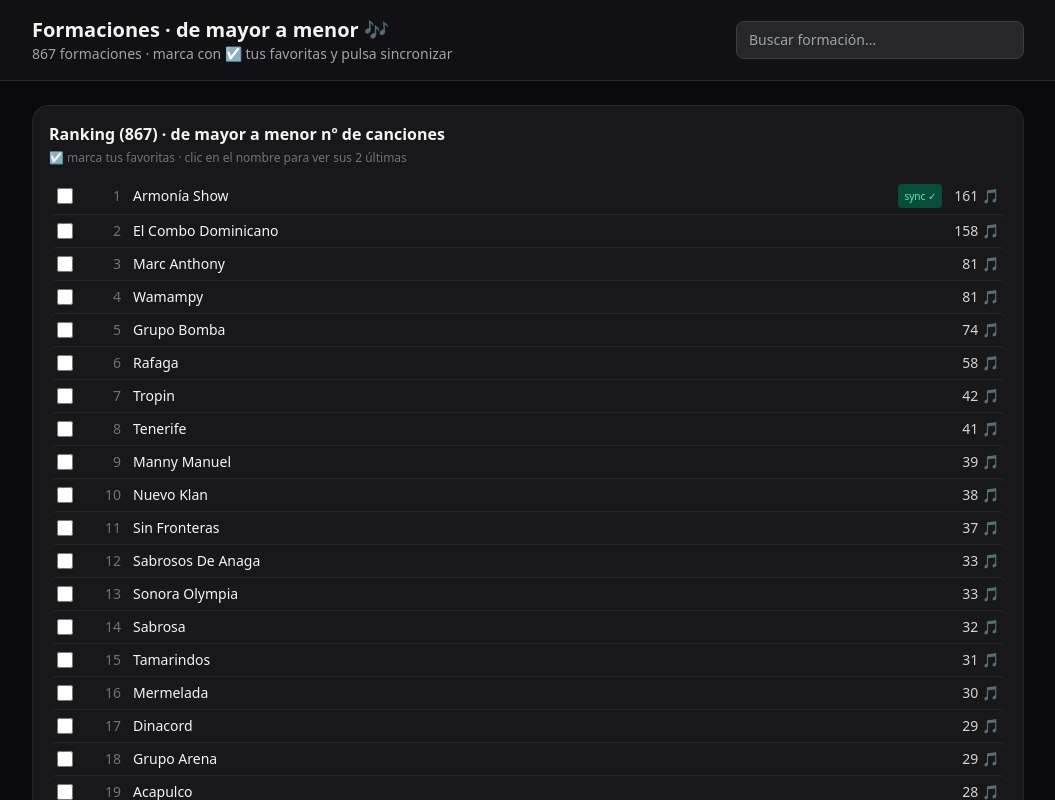
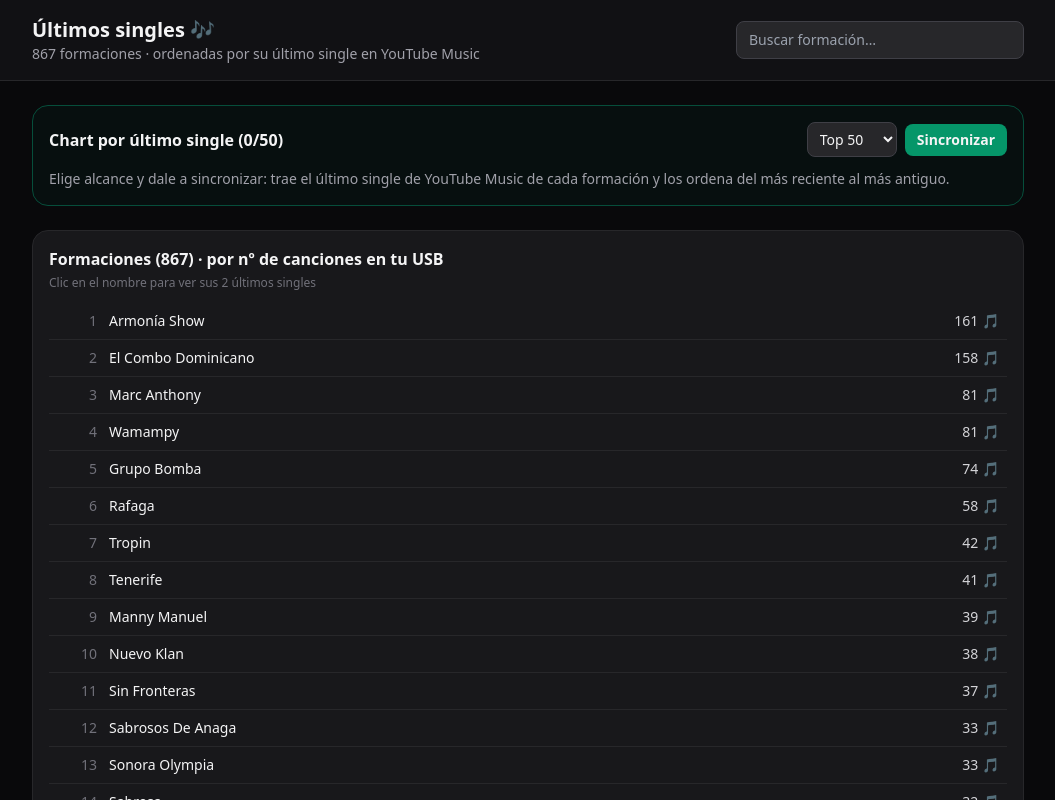
Before and after one commit to AngelTrujilloMarrero/ultima-cancion-ytmusic, a React (Vite) app: page / in a window 1280 px wide. Shown: the top 800 px of the page, without its empty margins (112-1167 px from the left). Built offline with nearby package versions, Linux system fonts and the light colour scheme.

Commit message:
Chart por ultimo single: scopes Top50/100/200/Todos, cache localStorage, orden fecha desc

```diff
--- a/src/App.jsx
+++ b/src/App.jsx
@@ -1,7 +1,7 @@
 import { useEffect, useMemo, useState } from 'react'
 import QueuePlayer from './QueuePlayer.jsx'
 
-const SEL_KEY = 'ytm-selected-v1'
+const BOARD_KEY = 'ytm-board-v1'
 
 async function pool(items, n, fn) {
   let i = 0
@@ -12,6 +12,14 @@
     }
   })
   await Promise.all(workers)
+}
+
+function ageText(at) {
+  if (!at) return ''
+  const h = (Date.now() - at) / 3600000
+  if (h < 1) return 'hace unos minutos'
+  if (h < 24) return `hace ${Math.floor(h)} h`
+  return `hace ${Math.floor(h / 24)} d`
 }
 
 function SongLinks({ v }) {
@@ -27,18 +35,18 @@
   const [artists, setArtists] = useState([])
   const [loading, setLoading] = useState(true)
   const [q, setQ] = useState('')
-  const [selected, setSelected] = useState(() => {
+  const [scope, setScope] = useState(50)
+  const [single, setSingle] = useState(null) // { artist, data, syncing }
+  const [playing, setPlaying] = useState(null)
+  const [board, setBoard] = useState(() => {
     try {
-      return new Set(JSON.parse(localStorage.getItem(SEL_KEY) ?? '[]'))
+      return JSON.parse(localStorage.getItem(BOARD_KEY) ?? '{}')
     } catch {
-      return new Set()
+      return {}
     }
   })
-  const [single, setSingle] = useState(null) // { artist, data, syncing }
-  const [playing, setPlaying] = useState(null)
-  const [board, setBoard] = useState({}) // normalized -> respuesta /api/artist
   const [prog, setProg] = useState({ running: false, done: 0, total: 0 })
-  const [queue, setQueue] = useState([]) // [{videoId,title,artist,publishedAt,urlMusic,...}]
+  const [queue, setQueue] = useState([])
   const [qi, setQi] = useState(0)
 
   useEffect(() => {
@@ -50,23 +58,18 @@
   }, [])
 
   useEffect(() => {
-    localStorage.setItem(SEL_KEY, JSON.stringify([...selected]))
-  }, [selected])
+    try {
+      localStorage.setItem(BOARD_KEY, JSON.stringify(board))
+    } catch {
+      // caché llena: se sigue en memoria
+    }
+  }, [board])
 
   const filtered = useMemo(() => {
     const needle = q.trim().toLowerCase()
     if (!needle) return artists
     return artists.filter((a) => a.name.toLowerCase().includes(needle))
   }, [artists, q])
-
-  function toggle(norm) {
-    setSelected((prev) => {
-      const next = new Set(prev)
-      if (next.has(norm)) next.delete(norm)
-      else next.add(norm)
-      return next
-    })
-  }
 
   async function fetchOne(a) {
     const r = await fetch(`/api/artist?name=${encodeURIComponent(a.name)}`)
@@ -77,51 +80,51 @@
     setSingle({ artist: a, data: null, syncing: true })
     setPlaying(null)
     try {
-      setSingle({ artist: a, data: await fetchOne(a), syncing: false })
+      const data = await fetchOne(a)
+      setSingle({ artist: a, data, syncing: false })
+      setBoard((prev) => ({ ...prev, [a.normalized]: { data, at: Date.now() } }))
     } catch {
       setSingle({ artist: a, data: { error: 'Fallo de red' }, syncing: false })
     }
   }
 
-  async function syncBoard(force = false) {
-    const targets = artists.filter((a) => selected.has(a.normalized))
+  async function syncChart(force = false) {
+    const targets = artists.slice(0, scope)
     const pending = force ? targets : targets.filter((a) => !board[a.normalized])
     if (!pending.length) return
     setProg({ running: true, done: 0, total: pending.length })
     await pool(pending, 4, async (a) => {
       try {
         const data = await fetchOne(a)
-        setBoard((prev) => ({ ...prev, [a.normalized]: data }))
+        setBoard((prev) => ({ ...prev, [a.normalized]: { data, at: Date.now() } }))
       } catch {
-        setBoard((prev) => ({ ...prev, [a.normalized]: { name: a.name, error: 'Fallo de red' } }))
+        setBoard((prev) => ({ ...prev, [a.normalized]: { data: { name: a.name, error: 'Fallo de red' }, at: Date.now() } }))
       }
       setProg((p) => ({ ...p, done: p.done + 1 }))
     })
     setProg((p) => ({ ...p, running: false }))
   }
 
-  const { ranked, missing } = useMemo(() => {
+  // Chart: artistas ordenados por FECHA de su último single (reciente → antiguo)
+  const { chart, missing, syncedInScope } = useMemo(() => {
+    const inScope = artists.slice(0, scope)
     const ok = []
     const missing = []
-    for (const a of artists) {
-      if (!selected.has(a.normalized)) continue
-      const d = board[a.normalized]
-      if (!d) continue
-      if (d.latest?.length) ok.push({ artist: a, data: d })
-      else missing.push({ artist: a, data: d })
+    let synced = 0
+    for (const a of inScope) {
+      const hit = board[a.normalized]
+      if (!hit) continue
+      synced++
+      if (hit.data?.latest?.length) ok.push({ artist: a, data: hit.data, at: hit.at })
+      else missing.push({ artist: a, data: hit.data })
     }
     ok.sort((x, y) => new Date(y.data.latest[0].publishedAt) - new Date(x.data.latest[0].publishedAt))
-    return { ranked: ok, missing }
-  }, [artists, selected, board])
-
-  const syncedCount = useMemo(
-    () => artists.filter((a) => selected.has(a.normalized) && board[a.normalized]).length,
-    [artists, selected, board],
-  )
+    return { chart: ok, missing, syncedInScope: synced }
+  }, [artists, board, scope])
 
   function playAll() {
-    if (!ranked.length) return
-    setQueue(ranked.map(({ artist, data }) => ({ ...data.latest[0], artist: data.name, key: artist.normalized })))
+    if (!chart.length) return
+    setQueue(chart.map(({ artist, data }) => ({ ...data.latest[0], artist: data.name, key: artist.normalized })))
     setQi(0)
   }
 
@@ -130,10 +133,9 @@
       <header className="border-b border-zinc-800 bg-zinc-900/60 sticky top-0 backdrop-blur z-10">
         <div className="max-w-5xl mx-auto px-4 py-4 flex flex-col sm:flex-row gap-3 sm:items-center">
           <div className="flex-1">
-            <h1 className="text-xl font-bold">Formaciones · de mayor a menor 🎶</h1>
+            <h1 className="text-xl font-bold">Últimos singles 🎶</h1>
             <p className="text-sm text-zinc-400">
-              {artists.length} formaciones · marca con ☑ tus favoritas y pulsa sincronizar
-              {selected.size > 0 && <> · <span className="text-emerald-400 font-semibold">{selected.size} elegidas</span></>}
+              {artists.length} formaciones · ordenadas por su último single en YouTube Music
             </p>
           </div>
           <input
@@ -146,42 +148,59 @@
       </header>
 
       <main className={`max-w-5xl mx-auto px-4 py-6 space-y-6 ${queue.length ? 'pb-40' : ''}`}>
-        {selected.size > 0 && (
         <section className="rounded-2xl border border-emerald-900 bg-emerald-950/20 p-4">
           <div className="flex flex-wrap items-center gap-2 mb-3">
-              <h2 className="font-semibold flex-1">Mi selección ({selected.size}) → de lo más reciente a lo más antiguo</h2>
+            <h2 className="font-semibold flex-1">Chart por último single ({chart.length}/{artists.slice(0, scope).length})</h2>
+            <select
+              value={scope}
+              onChange={(e) => setScope(Number(e.target.value))}
+              className="rounded-lg bg-zinc-800 border border-zinc-700 px-2 py-1.5 text-sm"
+              title="Alcance"
+            >
+              <option value={50}>Top 50</option>
+              <option value={100}>Top 100</option>
+              <option value={200}>Top 200</option>
+              <option value={867}>Todos</option>
+            </select>
             <button
-                onClick={playAll}
-                disabled={prog.running || ranked.length === 0}
+              onClick={() => syncChart(false)}
+              disabled={prog.running || loading}
               className="px-3 py-1.5 rounded-lg bg-emerald-600 hover:bg-emerald-500 text-sm font-semibold disabled:opacity-50"
             >
-                ▶ Reproducir todo
+              Sincronizar
             </button>
+            {syncedInScope > 0 && (
               <button
-                onClick={() => syncBoard(false)}
-                disabled={prog.running}
-                className="px-3 py-1.5 rounded-lg bg-emerald-600 hover:bg-emerald-500 text-sm font-semibold disabled:opacity-50"
-              >
-                {syncedCount ? 'Sincronizar pendientes' : 'Sincronizar selección'}
-              </button>
-              {syncedCount > 0 && (
-                <button
-                  onClick={() => syncBoard(true)}
+                onClick={() => syncChart(true)}
                 disabled={prog.running}
                 className="px-3 py-1.5 rounded-lg bg-zinc-700 hover:bg-zinc-600 text-sm disabled:opacity-50"
               >
-                  ↻ Actualizar todo
+                ↻ Actualizar
               </button>
             )}
-              <button onClick={() => setSelected(new Set())} className="px-3 py-1.5 rounded-lg text-sm text-zinc-400 hover:text-white">
-                Limpiar
+            {chart.length > 0 && (
+              <button
+                onClick={playAll}
+                className="px-3 py-1.5 rounded-lg bg-emerald-600 hover:bg-emerald-500 text-sm font-semibold"
+              >
+                ▶ Reproducir
               </button>
+            )}
           </div>
-            {prog.running && <p className="text-sm text-zinc-400 mb-2">Sincronizando {prog.done}/{prog.total}…</p>}
-            {!prog.running && syncedCount === 0 && <p className="text-sm text-zinc-400">Dale a sincronizar para traer lo último de YouTube Music de tus elegidas.</p>}
-            {ranked.length > 0 && (
+          {prog.running && (
+            <div className="mb-3">
+              <p className="text-sm text-zinc-400 mb-1">Sincronizando {prog.done}/{prog.total}…</p>
+              <div className="h-2 rounded-full bg-zinc-800 overflow-hidden">
+                <div className="h-full bg-emerald-500 transition-all" style={{ width: `${(prog.done / Math.max(prog.total, 1)) * 100}%` }} />
+              </div>
+            </div>
+          )}
+          {!prog.running && chart.length === 0 && (
+            <p className="text-sm text-zinc-400">Elige alcance y dale a sincronizar: trae el último single de YouTube Music de cada formación y los ordena del más reciente al más antiguo.</p>
+          )}
+          {chart.length > 0 && (
             <ol className="space-y-2">
-                {ranked.map(({ artist, data }, i) => {
+              {chart.map(({ artist, data, at }, i) => {
                 const v = data.latest[0]
                 const isCurrent = queue.length > 0 && queue[qi]?.videoId === v.videoId
                 return (
@@ -195,9 +214,13 @@
                         </span>
                       </button>
                       <div className="flex-1 text-sm min-w-0">
-                          <p className="text-xs text-emerald-400 font-semibold">{v.publishedAt?.slice(0, 10)}</p>
+                        <p className="text-xs text-emerald-400 font-semibold">
+                          {v.publishedAt?.slice(0, 10)} · {ageText(at)}
+                        </p>
                         <p className="font-bold truncate">{v.title}</p>
-                          <p className="text-zinc-400 truncate">{data.name}</p>
+                        <button onClick={() => syncSingle(artist)} className="text-zinc-400 truncate hover:text-emerald-300" title="Ver sus 2 últimas">
+                          {data.name}
+                        </button>
                         <SongLinks v={v} />
                       </div>
                     </div>
@@ -219,12 +242,11 @@
           )}
           {missing.length > 0 && (
             <div className="mt-3 text-sm">
-                <p className="text-amber-300 font-semibold mb-1">Sin música en YouTube Music ({missing.length}):</p>
+              <p className="text-amber-300 font-semibold mb-1">Sin canal oficial en YouTube Music ({missing.length}):</p>
               <p className="text-zinc-400">{missing.map((m) => m.artist.name).join(' · ')}</p>
             </div>
           )}
         </section>
-        )}
 
         {single && (
           <section className="rounded-2xl border border-zinc-700 bg-zinc-900 p-4">
@@ -258,7 +280,7 @@
                       )}
                     </button>
                     <div className="p-3 text-sm space-y-1">
-                      <p className="text-xs text-emerald-400 font-semibold">{i === 0 ? 'ÚLTIMA' : 'ANTERIOR'} · {v.publishedAt?.slice(0, 10)}</p>
+                      <p className="text-xs text-emerald-400 font-semibold">{i === 0 ? 'ÚLTIMO SINGLE' : 'ANTERIOR'} · {v.publishedAt?.slice(0, 10)}</p>
                       <p className="font-bold">{v.title}</p>
                       <SongLinks v={v} />
                     </div>
@@ -274,27 +296,21 @@
 
         <section className="rounded-2xl border border-zinc-800 bg-zinc-900 p-4">
           <h2 className="font-semibold mb-1">
-            Ranking ({loading ? '…' : filtered.length}) · de mayor a menor nº de canciones
+            Formaciones ({loading ? '…' : filtered.length}) · por nº de canciones en tu USB
           </h2>
-          <p className="text-xs text-zinc-500 mb-3">☑ marca tus favoritas · clic en el nombre para ver sus 2 últimas</p>
+          <p className="text-xs text-zinc-500 mb-3">Clic en el nombre para ver sus 2 últimos singles</p>
           {loading ? (
             <p className="text-sm text-zinc-400">Cargando…</p>
           ) : (
             <ol className="divide-y divide-zinc-800">
               {filtered.map((a, i) => (
-                <li key={a.normalized} className="flex items-center gap-2 px-2 py-1.5 rounded-lg hover:bg-zinc-800/60">
-                  <input
-                    type="checkbox"
-                    checked={selected.has(a.normalized)}
-                    onChange={() => toggle(a.normalized)}
-                    title={`Elegir ${a.name}`}
-                    className="w-4 h-4 accent-emerald-500 shrink-0 cursor-pointer"
-                  />
-                  <button onClick={() => syncSingle(a)} className="flex flex-1 items-center gap-3 text-left text-sm min-w-0">
+                <li key={a.normalized}>
+                  <button onClick={() => syncSingle(a)} className="w-full flex items-center gap-3 px-2 py-2 text-left text-sm rounded-lg hover:bg-zinc-800/60 min-w-0">
                     <span className="w-10 text-right text-zinc-500 tabular-nums shrink-0">{i + 1}</span>
                     <span className="flex-1 truncate font-medium">{a.name}</span>
-                    {a.channelId && <span className="text-[10px] px-1.5 py-0.5 rounded bg-emerald-900 text-emerald-300 shrink-0">sync ✓</span>}
-                    {board[a.normalized]?.latest && <span className="text-[10px] text-zinc-500 shrink-0">{board[a.normalized].latest[0]?.publishedAt?.slice(0, 10)}</span>}
+                    {board[a.normalized]?.data?.latest && (
+                      <span className="text-[10px] text-zinc-500 shrink-0">{board[a.normalized].data.latest[0]?.publishedAt?.slice(0, 10)}</span>
+                    )}
                     <span className="text-zinc-300 tabular-nums shrink-0">{a.temas} 🎵</span>
                   </button>
                 </li>
```
Lines whose indentation alone changed are shown as unchanged.
